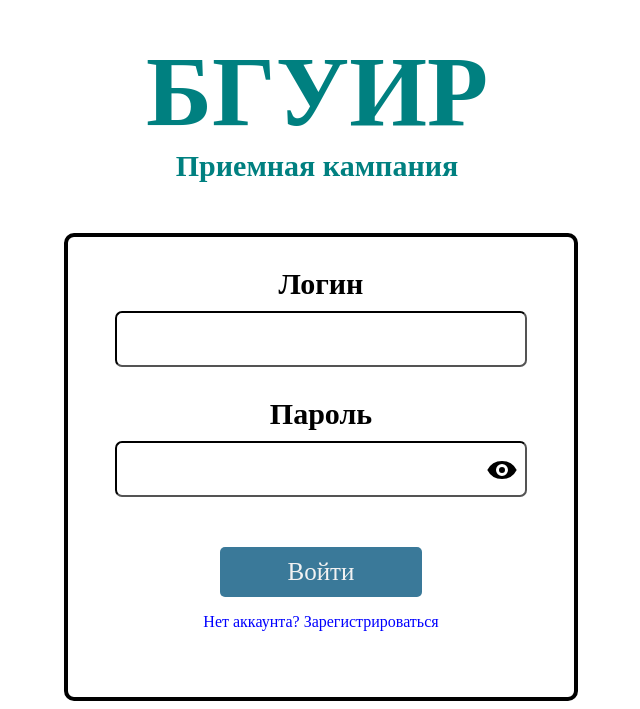
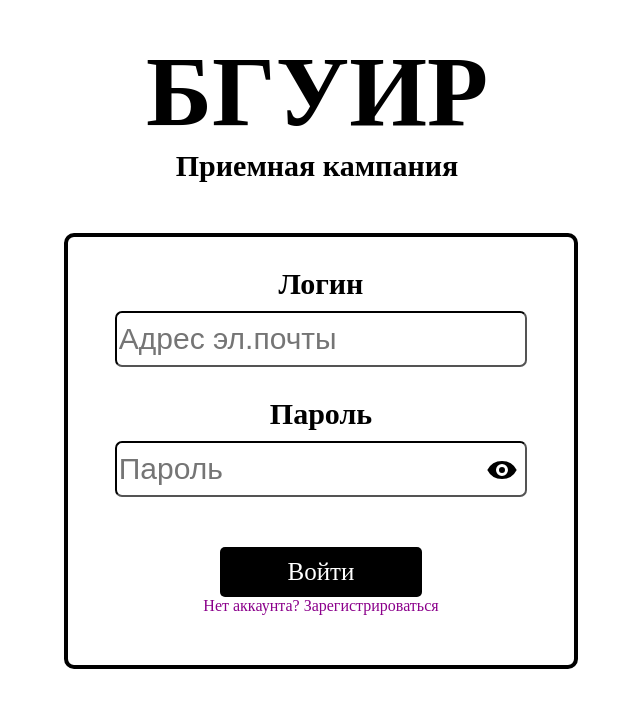
Before and after one commit to p3rfect/ASPZIZ-React-app, a React (Create React App) app: page / in a window 1280 px wide. Shown: the part 144-853 px from the top of the page, without its empty margins (323-963 px from the left). After the commit the page ends 821 px from the top, so only its background shows below. Built offline with nearby package versions, Linux system fonts and the light colour scheme; a web font is replaced by a local one.

Commit message:
Pages added

```diff
--- a/src/App.js
+++ b/src/App.js
@@ -1,72 +1,19 @@
 import React from 'react';
-import MyInput from "./components/UI/input/MyInput";
-import MyButton from "./components/UI/button/MyButton";
-import MyForm from "./components/UI/form/MyForm";
+import {BrowserRouter, Route, Routes} from "react-router-dom";
+import Login from "./pages/Login";
+import Registration from "./pages/Registration.jsx"
+import UserInfo from "./pages/UserInfo";
+import NotFound from "./pages/NotFound";
 function App() {
-
-    let email = '', password = '', tokenKey;
-  const login = async () => {
-      console.log(email, password)
-      await getTokenAsync()
-  }
-
-    async function getTokenAsync() {
-          // получаем данные формы и фомируем объект для отправки
-          const formData = new FormData();
-          formData.append("grant_type", "password");
-          formData.append("email", email);
-          formData.append("password", password);
-
-          // отправляет запрос и получаем ответ
-          const response = await fetch("https://localhost:44387/token", {
-              method: "POST",
-              headers: {"Accept": "application/json"},
-              body: formData,
-              mode: "cors"
-          });
-          // получаем данные
-          const data = await response.json();
-
-          // если запрос прошел нормально
-          if (response.ok === true) {
-
-              // изменяем содержимое и видимость блоков на странице
-              // document.getElementById("userName").innerText = data.email;
-              // document.getElementById("userInfo").style.display = "block";
-              // document.getElementById("loginForm").style.display = "none";
-              // сохраняем в хранилище sessionStorage токен доступа
-              sessionStorage.setItem(tokenKey, data.access_token);
-              console.log(data.access_token, "!!!!!!");
-          } else {
-              // если произошла ошибка, из errorText получаем текст ошибки
-              console.log("Error: ", response.status, data.errorText);
-          }
-    }
-
-  const setEmail = function(newValue){
-      email = newValue
-  }
-  const setPassword = function(newValue){
-      password = newValue
-  }
-
-  const redirectToReg = () => {
-
-  }
-
   return (
-    <div style={{textAlign: "center", verticalAlign: "center", alignContent: "center"}}>
-        <h1 style={{fontSize: "100px", marginTop: "170px", marginBottom: "0px", color: "teal", outlineWidth: "100px solid #666"}}>БГУИР</h1>
-        <h2 style={{margin: "0px", color: "teal", fontSize: "30px"}}>Приемная кампания</h2>
-        <MyForm list={[
-            <MyInput type="text" title="Логин" passValue={setEmail} style={{placeholder: "Адрес эл.почты"}} key={1}/>,
-            <MyInput type="password" title="Пароль" passValue={setPassword} key={2}/>,
-            <MyButton onClick={login} value="Войти" style={{width: "40%"}} key={3}></MyButton>,
-            <p onClick={redirectToReg} style={{cursor: "pointer", color: "blue",}} key={4}>Нет аккаунта? Зарегистрироваться</p>
-        ]} style={{border: "4px solid", borderRadius: "10px",
-            paddingBottom: "50px", width: "40%", marginLeft: "30%", marginTop: "50px"}}>
-        </MyForm>
-    </div>
+    <BrowserRouter>
+        <Routes>
+            <Route path="/" element={<Login/>}/>
+            <Route path="registration" element={<Registration/>}/>
+            <Route path="info" element={<UserInfo/>}/>
+            <Route path="*" element={<NotFound/>}/>
+        </Routes>
+    </BrowserRouter>
   );
 }
 
--- a/src/components/UI/button/MyButton.module.css
+++ b/src/components/UI/button/MyButton.module.css
@@ -14,8 +14,8 @@
     vertical-align: center;
     font-family: 'Comfortaa', serif;
     border: none;
-    background: #3a7999;
-    color: #f2f2f2;
+    background: black;
+    color: white;
     padding: 10px;
     font-size: 25px;
     border-radius: 5px;
@@ -26,6 +26,6 @@
 
 .MyBtn:hover{
     background: rgba(0,0,0,0);
-    color: #3a7999;
-    box-shadow: inset 0 0 0 3px #3a7999;
+    color: black;
+    box-shadow: inset 0 0 0 3px black;
 }
--- /dev/null
+++ b/src/pages/Login.jsx
@@ -0,0 +1,76 @@
+import React from 'react';
+import MyInput from "../components/UI/input/MyInput";
+import MyButton from "../components/UI/button/MyButton";
+import MyForm from "../components/UI/form/MyForm";
+import {Link, useNavigate} from "react-router-dom";
+function Login() {
+
+    let email = '', password = '', tokenKey;
+    const route = useNavigate()
+    const login = async () => {
+        try{
+            await getTokenAsync()
+            route("/info")
+        } catch(e){
+            console.log(e);
+        }
+    }
+
+    async function getTokenAsync() {
+        // получаем данные формы и фомируем объект для отправки
+        const formData = new FormData();
+        formData.append("grant_type", "password");
+        formData.append("email", email);
+        formData.append("password", password);
+
+        // отправляет запрос и получаем ответ
+        const response = await fetch("https://localhost:44387/token", {
+            method: "POST",
+            headers: {"Accept": "application/json"},
+            body: formData,
+            mode: "cors"
+        });
+        // получаем данные
+        const data = await response.json();
+
+        // если запрос прошел нормально
+        if (response.ok === true) {
+
+            // изменяем содержимое и видимость блоков на странице
+            // document.getElementById("userName").innerText = data.email;
+            // document.getElementById("userInfo").style.display = "block";
+            // document.getElementById("loginForm").style.display = "none";
+            // сохраняем в хранилище sessionStorage токен доступа
+            sessionStorage.setItem(tokenKey, data.access_token);
+            // console.log(data.access_token, "!!!!!!");
+
+        } else {
+            // если произошла ошибка, из errorText получаем текст ошибки
+            throw new Error("Error: " + response.status + data.errorText)
+        }
+    }
+
+    const setEmail = function(newValue){
+        email = newValue
+    }
+    const setPassword = function(newValue){
+        password = newValue
+    }
+
+    return (
+        <div style={{textAlign: "center", verticalAlign: "center", alignContent: "center"}}>
+            <h1 style={{fontSize: "100px", marginTop: "170px", marginBottom: "0px", color: "black", outlineWidth: "100px solid #666"}}>БГУИР</h1>
+            <h2 style={{margin: "0px", color: "black", fontSize: "30px"}}>Приемная кампания</h2>
+            <MyForm list={[
+                <MyInput type="text" title="Логин" passValue={setEmail} placeholder="Адрес эл.почты" key={1}/>,
+                <MyInput type="password" title="Пароль" passValue={setPassword} placeholder="Пароль" key={2}/>,
+                <MyButton onClick={login} value="Войти" style={{width: "40%"}} key={3}></MyButton>,
+                <Link to="/registration" style={{cursor: "pointer", color: "darkmagenta", textDecoration: "none"}} key={4}>Нет аккаунта? Зарегистрироваться</Link>
+            ]} style={{border: "4px solid", borderRadius: "10px",
+                paddingBottom: "50px", width: "40%", marginLeft: "30%", marginTop: "50px"}}>
+            </MyForm>
+        </div>
+    );
+}
+
+export default Login;
--- /dev/null
+++ b/src/pages/NotFound.jsx
@@ -0,0 +1,11 @@
+import React from 'react';
+
+const NotFound = () => {
+    return (
+        <div>
+            <h1 style={{textAlign: "center", fontSize: "50px"}}>ERROR 404: NOT FOUND</h1>
+        </div>
+    );
+};
+
+export default NotFound;
--- /dev/null
+++ b/src/pages/Registration.jsx
@@ -0,0 +1,11 @@
+import React from 'react';
+
+const Registration = () => {
+    return (
+        <div>
+
+        </div>
+    );
+};
+
+export default Registration;
--- /dev/null
+++ b/src/pages/UserInfo.jsx
@@ -0,0 +1,20 @@
+import React from 'react';
+import {useNavigate} from "react-router-dom";
+import {useEffect} from "react";
+
+const UserInfo = () => {
+    const route = useNavigate()
+    useEffect( () => {
+    if (sessionStorage.getItem("tokenKey") === null){
+        route("/")
+    }
+    })
+
+    return (
+        <div>
+            <h1 style={{fontSize: "100px"}}>Welcome!</h1>
+        </div>
+    );
+};
+
+export default UserInfo;
```
Also changed, not shown: src/pages/UserExams.jsx (added, +11 -0 lines), src/pages/UserSpecialities.jsx (added, +11 -0 lines).
